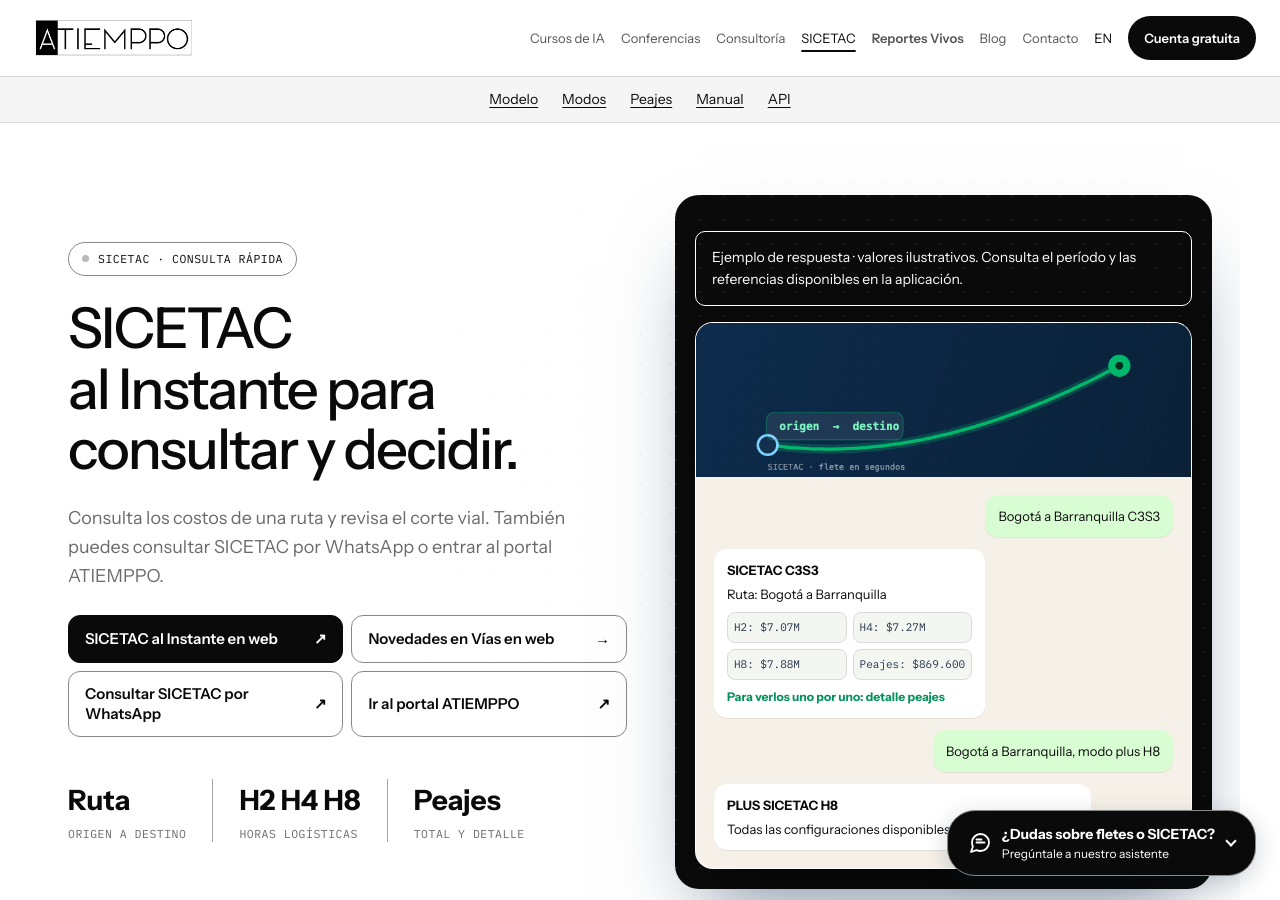
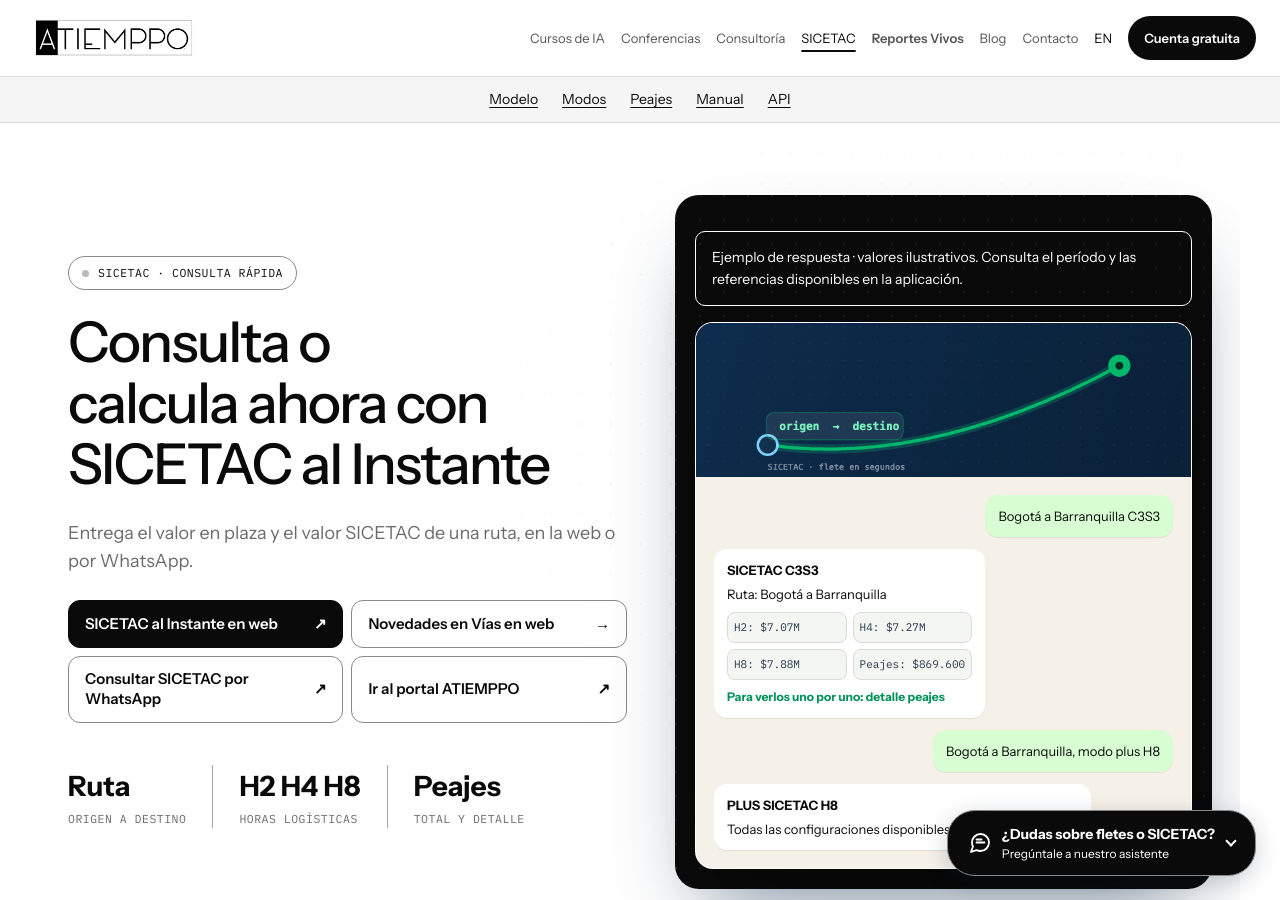
Before and after one commit to imatjuanmatiz/atiemppo-web, a Jekyll site: the page built from sicetac-al-instante.html, in a window 1280 px wide and 900 px high. Built offline with Jekyll 4.4.1, drawn with Linux system fonts in a browser that asks for light colours.

Commit message:
Aclarar la consulta de valor en plaza en SICETAC al Instante
El H1 y el primer párrafo responden de entrada a consultar o calcular el valor en plaza y el valor SICETAC, en la web o por WhatsApp.

Co-authored-by: juanmatiz <imatjuanmatiz@users.noreply.github.com>

```diff
--- a/sicetac-al-instante.html
+++ b/sicetac-al-instante.html
@@ -250,8 +250,8 @@ footer{background:var(--navy-d);color:#cdd8e6;padding:40px 28px}
     <div class="hero-inner">
       <div>
         <div class="badge"><span class="dot"></span> SICETAC · consulta rápida</div>
-        <h1>SICETAC <span class="ul">al Instante</span> para consultar y decidir.</h1>
-        <p class="hero-sub">Consulta los costos de una ruta y revisa el corte vial. También puedes consultar SICETAC por WhatsApp o entrar al portal ATIEMPPO.</p>
+        <h1>Consulta o calcula ahora con SICETAC <span class="ul">al Instante</span></h1>
+        <p class="hero-sub">Entrega el valor en plaza y el valor SICETAC de una ruta, en la web o por WhatsApp.</p>
         {% include sicetac-access.html lang="es" %}
         <div class="stats">
           <div class="stat"><div class="n">Ruta</div><div class="l">origen a destino</div></div>
```
